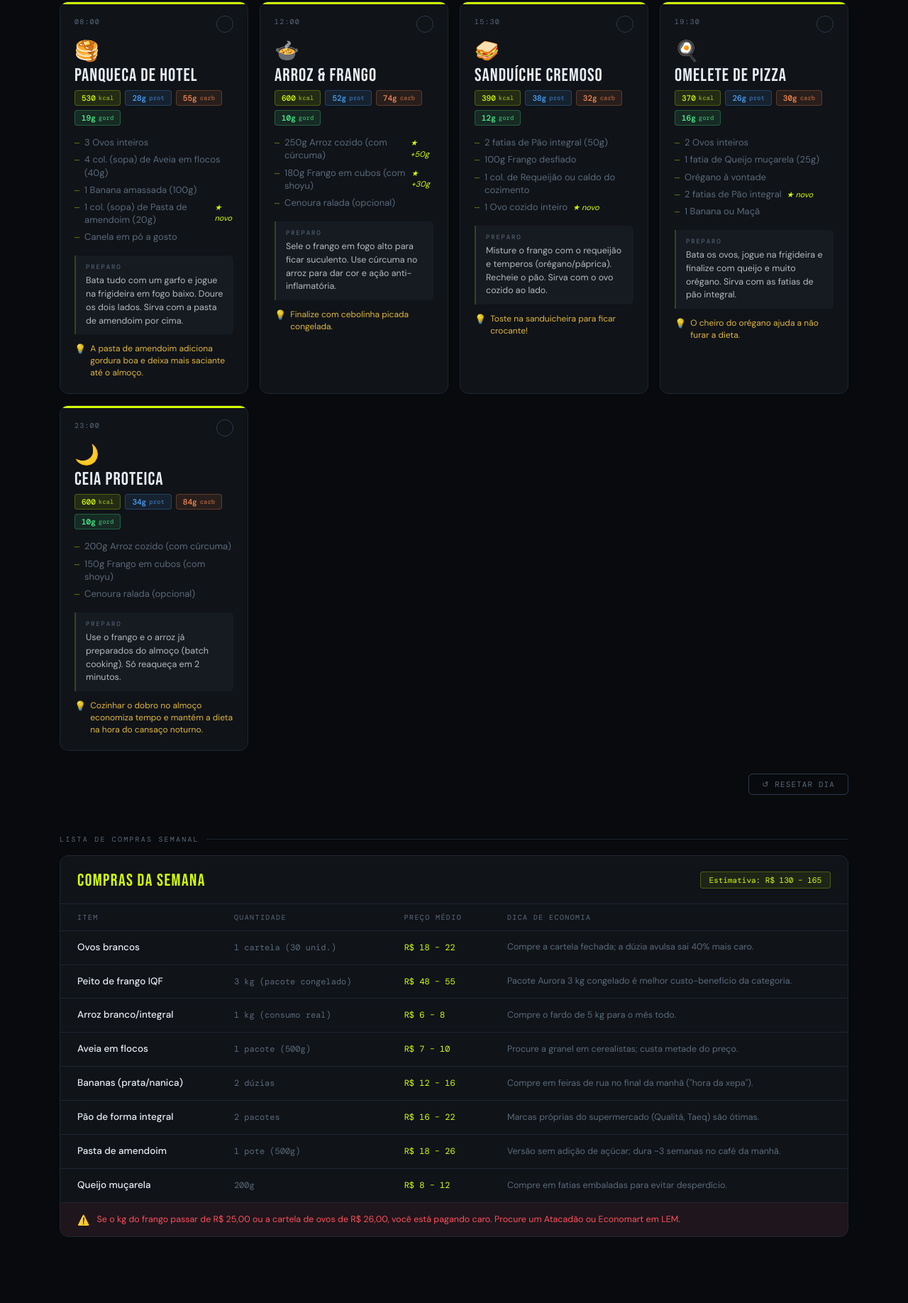
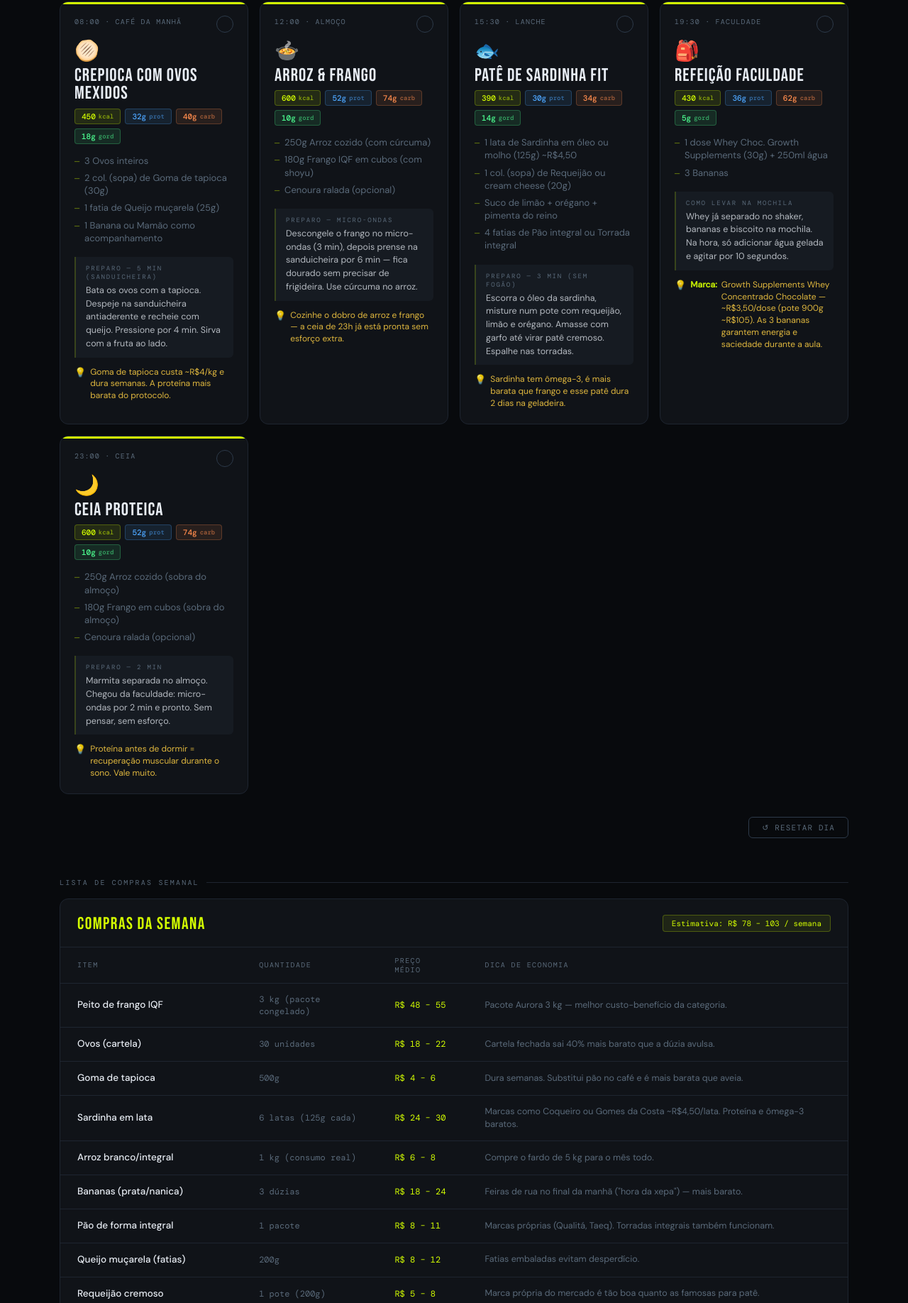
Before and after one commit to caioemanoelxavier-bit/Dieta, a plain HTML site: page index.html in a window 1280 px wide. Shown: the part 964-2800 px from the top of the page at 71% size. Drawn offline with nearby package versions, Linux system fonts and the light colour scheme.

Commit message:
Nova Dieta!

```diff
--- a/index.html
+++ b/index.html
@@ -548,23 +548,23 @@ h1 .highlight { color: var(--acid); }
 <div class="macro-totals">
   <div class="macro-total-card kcal">
     <div class="macro-total-label">Calorias totais</div>
-    <div class="macro-total-value">2.490</div>
+    <div class="macro-total-value">2.470</div>
     <div class="macro-total-unit">kcal / dia</div>
   </div>
   <div class="macro-total-card prot">
     <div class="macro-total-label">Proteína</div>
-    <div class="macro-total-value">178g</div>
-    <div class="macro-total-unit">~29% das calorias</div>
+    <div class="macro-total-value">202g</div>
+    <div class="macro-total-unit">~33% das calorias</div>
   </div>
   <div class="macro-total-card carb">
     <div class="macro-total-label">Carboidratos</div>
-    <div class="macro-total-value">275g</div>
-    <div class="macro-total-unit">~44% das calorias</div>
+    <div class="macro-total-value">284g</div>
+    <div class="macro-total-unit">~46% das calorias</div>
   </div>
   <div class="macro-total-card fat">
     <div class="macro-total-label">Gordura</div>
-    <div class="macro-total-value">67g</div>
-    <div class="macro-total-unit">~27% das calorias</div>
+    <div class="macro-total-value">57g</div>
+    <div class="macro-total-unit">~21% das calorias</div>
   </div>
 </div>
 
@@ -607,7 +607,7 @@ h1 .highlight { color: var(--acid); }
   <div class="meal-card" id="card-1" onclick="toggle(1)">
     <div class="card-stripe"></div>
     <div class="card-head">
-      <span class="time-badge">08:00</span>
+      <span class="time-badge">08:00 · Café da Manhã</span>
       <div class="check-circle">
         <svg width="11" height="9" viewBox="0 0 11 9" fill="none">
           <polyline points="1,4.5 4,7.5 10,1" stroke="#080a0d" stroke-width="2" stroke-linecap="round" stroke-linejoin="round"/>
@@ -615,34 +615,33 @@ h1 .highlight { color: var(--acid); }
       </div>
     </div>
     <div class="card-body">
-      <span class="meal-icon">🥞</span>
-      <div class="meal-title">Panqueca de Hotel</div>
+      <span class="meal-icon">🫓</span>
+      <div class="meal-title">Crepioca com Ovos Mexidos</div>
       <div class="macro-row">
-        <div class="macro-pill kcal">530 <span>kcal</span></div>
-        <div class="macro-pill prot">28g <span>prot</span></div>
-        <div class="macro-pill carb">55g <span>carb</span></div>
-        <div class="macro-pill fat">19g <span>gord</span></div>
+        <div class="macro-pill kcal">450 <span>kcal</span></div>
+        <div class="macro-pill prot">32g <span>prot</span></div>
+        <div class="macro-pill carb">40g <span>carb</span></div>
+        <div class="macro-pill fat">18g <span>gord</span></div>
       </div>
       <ul class="ingredients-list">
         <li>3 Ovos inteiros</li>
-        <li>4 col. (sopa) de Aveia em flocos (40g)</li>
-        <li>1 Banana amassada (100g)</li>
-        <li>1 col. (sopa) de Pasta de amendoim (20g) <em style="color:var(--acid);font-size:11px;">★ novo</em></li>
-        <li>Canela em pó a gosto</li>
+        <li>2 col. (sopa) de Goma de tapioca (30g)</li>
+        <li>1 fatia de Queijo muçarela (25g)</li>
+        <li>1 Banana ou Mamão como acompanhamento</li>
       </ul>
       <div class="instruction-box">
-        <div class="ins-label">Preparo</div>
-        <p>Bata tudo com um garfo e jogue na frigideira em fogo baixo. Doure os dois lados. Sirva com a pasta de amendoim por cima.</p>
+        <div class="ins-label">Preparo — 5 min (sanduicheira)</div>
+        <p>Bata os ovos com a tapioca. Despeje na sanduicheira antiaderente e recheie com queijo. Pressione por 4 min. Sirva com a fruta ao lado.</p>
       </div>
-      <div class="tip"><span class="tip-icon">💡</span>A pasta de amendoim adiciona gordura boa e deixa mais saciante até o almoço.</div>
+      <div class="tip"><span class="tip-icon">💡</span>Goma de tapioca custa ~R$4/kg e dura semanas. A proteína mais barata do protocolo.</div>
     </div>
   </div>
 
-  <!-- R2: Almoço -->
+  <!-- R2: Almoço MANTIDO -->
   <div class="meal-card" id="card-2" onclick="toggle(2)">
     <div class="card-stripe"></div>
     <div class="card-head">
-      <span class="time-badge">12:00</span>
+      <span class="time-badge">12:00 · Almoço</span>
       <div class="check-circle">
         <svg width="11" height="9" viewBox="0 0 11 9" fill="none">
           <polyline points="1,4.5 4,7.5 10,1" stroke="#080a0d" stroke-width="2" stroke-linecap="round" stroke-linejoin="round"/>
@@ -659,15 +658,15 @@ h1 .highlight { color: var(--acid); }
         <div class="macro-pill fat">10g <span>gord</span></div>
       </div>
       <ul class="ingredients-list">
-        <li>250g Arroz cozido (com cúrcuma) <em style="color:var(--acid);font-size:11px;">★ +50g</em></li>
-        <li>180g Frango em cubos (com shoyu) <em style="color:var(--acid);font-size:11px;">★ +30g</em></li>
+        <li>250g Arroz cozido (com cúrcuma)</li>
+        <li>180g Frango IQF em cubos (com shoyu)</li>
         <li>Cenoura ralada (opcional)</li>
       </ul>
       <div class="instruction-box">
-        <div class="ins-label">Preparo</div>
-        <p>Sele o frango em fogo alto para ficar suculento. Use cúrcuma no arroz para dar cor e ação anti-inflamatória.</p>
+        <div class="ins-label">Preparo — micro-ondas</div>
+        <p>Descongele o frango no micro-ondas (3 min), depois prense na sanduicheira por 6 min — fica dourado sem precisar de frigideira. Use cúrcuma no arroz.</p>
       </div>
-      <div class="tip"><span class="tip-icon">💡</span>Finalize com cebolinha picada congelada.</div>
+      <div class="tip"><span class="tip-icon">💡</span>Cozinhe o dobro de arroz e frango — a ceia de 23h já está pronta sem esforço extra.</div>
     </div>
   </div>
 
@@ -675,7 +674,7 @@ h1 .highlight { color: var(--acid); }
   <div class="meal-card" id="card-3" onclick="toggle(3)">
     <div class="card-stripe"></div>
     <div class="card-head">
-      <span class="time-badge">15:30</span>
+      <span class="time-badge">15:30 · Lanche</span>
       <div class="check-circle">
         <svg width="11" height="9" viewBox="0 0 11 9" fill="none">
           <polyline points="1,4.5 4,7.5 10,1" stroke="#080a0d" stroke-width="2" stroke-linecap="round" stroke-linejoin="round"/>
@@ -683,33 +682,33 @@ h1 .highlight { color: var(--acid); }
       </div>
     </div>
     <div class="card-body">
-      <span class="meal-icon">🥪</span>
-      <div class="meal-title">Sanduíche Cremoso</div>
+      <span class="meal-icon">🐟</span>
+      <div class="meal-title">Patê de Sardinha Fit</div>
       <div class="macro-row">
         <div class="macro-pill kcal">390 <span>kcal</span></div>
-        <div class="macro-pill prot">38g <span>prot</span></div>
-        <div class="macro-pill carb">32g <span>carb</span></div>
-        <div class="macro-pill fat">12g <span>gord</span></div>
+        <div class="macro-pill prot">30g <span>prot</span></div>
+        <div class="macro-pill carb">34g <span>carb</span></div>
+        <div class="macro-pill fat">14g <span>gord</span></div>
       </div>
       <ul class="ingredients-list">
-        <li>2 fatias de Pão integral (50g)</li>
-        <li>100g Frango desfiado</li>
-        <li>1 col. de Requeijão ou caldo do cozimento</li>
-        <li>1 Ovo cozido inteiro <em style="color:var(--acid);font-size:11px;">★ novo</em></li>
+        <li>1 lata de Sardinha em óleo ou molho (125g) ~R$4,50</li>
+        <li>1 col. (sopa) de Requeijão ou cream cheese (20g)</li>
+        <li>Suco de limão + orégano + pimenta do reino</li>
+        <li>4 fatias de Pão integral ou Torrada integral</li>
       </ul>
       <div class="instruction-box">
-        <div class="ins-label">Preparo</div>
-        <p>Misture o frango com o requeijão e temperos (orégano/páprica). Recheie o pão. Sirva com o ovo cozido ao lado.</p>
+        <div class="ins-label">Preparo — 3 min (sem fogão)</div>
+        <p>Escorra o óleo da sardinha, misture num pote com requeijão, limão e orégano. Amasse com garfo até virar patê cremoso. Espalhe nas torradas.</p>
       </div>
-      <div class="tip"><span class="tip-icon">💡</span>Toste na sanduicheira para ficar crocante!</div>
+      <div class="tip"><span class="tip-icon">💡</span>Sardinha tem ômega-3, é mais barata que frango e esse patê dura 2 dias na geladeira.</div>
     </div>
   </div>
 
-  <!-- R4: Jantar -->
+  <!-- R4: Faculdade -->
   <div class="meal-card" id="card-4" onclick="toggle(4)">
     <div class="card-stripe"></div>
     <div class="card-head">
-      <span class="time-badge">19:30</span>
+      <span class="time-badge">19:30 · Faculdade</span>
       <div class="check-circle">
         <svg width="11" height="9" viewBox="0 0 11 9" fill="none">
           <polyline points="1,4.5 4,7.5 10,1" stroke="#080a0d" stroke-width="2" stroke-linecap="round" stroke-linejoin="round"/>
@@ -717,34 +716,31 @@ h1 .highlight { color: var(--acid); }
       </div>
     </div>
     <div class="card-body">
-      <span class="meal-icon">🍳</span>
-      <div class="meal-title">Omelete de Pizza</div>
+      <span class="meal-icon">🎒</span>
+      <div class="meal-title">Refeição Faculdade</div>
       <div class="macro-row">
-        <div class="macro-pill kcal">370 <span>kcal</span></div>
-        <div class="macro-pill prot">26g <span>prot</span></div>
-        <div class="macro-pill carb">30g <span>carb</span></div>
-        <div class="macro-pill fat">16g <span>gord</span></div>
+        <div class="macro-pill kcal">430 <span>kcal</span></div>
+        <div class="macro-pill prot">36g <span>prot</span></div>
+        <div class="macro-pill carb">62g <span>carb</span></div>
+        <div class="macro-pill fat">5g <span>gord</span></div>
       </div>
       <ul class="ingredients-list">
-        <li>2 Ovos inteiros</li>
-        <li>1 fatia de Queijo muçarela (25g)</li>
-        <li>Orégano à vontade</li>
-        <li>2 fatias de Pão integral <em style="color:var(--acid);font-size:11px;">★ novo</em></li>
-        <li>1 Banana ou Maçã</li>
+        <li>1 dose Whey Choc. Growth Supplements (30g) + 250ml água</li>
+        <li>3 Bananas</li>
       </ul>
       <div class="instruction-box">
-        <div class="ins-label">Preparo</div>
-        <p>Bata os ovos, jogue na frigideira e finalize com queijo e muito orégano. Sirva com as fatias de pão integral.</p>
+        <div class="ins-label">Como levar na mochila</div>
+        <p>Whey já separado no shaker, bananas e biscoito na mochila. Na hora, só adicionar água gelada e agitar por 10 segundos.</p>
       </div>
-      <div class="tip"><span class="tip-icon">💡</span>O cheiro do orégano ajuda a não furar a dieta.</div>
+      <div class="tip"><span class="tip-icon">💡</span><strong style="color:var(--acid)">Marca:</strong> Growth Supplements Whey Concentrado Chocolate — ~R$3,50/dose (pote 900g ~R$105). As 3 bananas garantem energia e saciedade durante a aula.</div>
     </div>
   </div>
 
-  <!-- R5: Ceia -->
+  <!-- R5: Ceia MANTIDA -->
   <div class="meal-card" id="card-5" onclick="toggle(5)">
     <div class="card-stripe"></div>
     <div class="card-head">
-      <span class="time-badge">23:00</span>
+      <span class="time-badge">23:00 · Ceia</span>
       <div class="check-circle">
         <svg width="11" height="9" viewBox="0 0 11 9" fill="none">
           <polyline points="1,4.5 4,7.5 10,1" stroke="#080a0d" stroke-width="2" stroke-linecap="round" stroke-linejoin="round"/>
@@ -756,20 +752,20 @@ h1 .highlight { color: var(--acid); }
       <div class="meal-title">Ceia Proteica</div>
       <div class="macro-row">
         <div class="macro-pill kcal">600 <span>kcal</span></div>
-        <div class="macro-pill prot">34g <span>prot</span></div>
-        <div class="macro-pill carb">84g <span>carb</span></div>
+        <div class="macro-pill prot">52g <span>prot</span></div>
+        <div class="macro-pill carb">74g <span>carb</span></div>
         <div class="macro-pill fat">10g <span>gord</span></div>
       </div>
       <ul class="ingredients-list">
-        <li>200g Arroz cozido (com cúrcuma)</li>
-        <li>150g Frango em cubos (com shoyu)</li>
+        <li>250g Arroz cozido (sobra do almoço)</li>
+        <li>180g Frango em cubos (sobra do almoço)</li>
         <li>Cenoura ralada (opcional)</li>
       </ul>
       <div class="instruction-box">
-        <div class="ins-label">Preparo</div>
-        <p>Use o frango e o arroz já preparados do almoço (batch cooking). Só reaqueça em 2 minutos.</p>
+        <div class="ins-label">Preparo — 2 min</div>
+        <p>Marmita separada no almoço. Chegou da faculdade: micro-ondas por 2 min e pronto. Sem pensar, sem esforço.</p>
       </div>
-      <div class="tip"><span class="tip-icon">💡</span>Cozinhar o dobro no almoço economiza tempo e mantém a dieta na hora do cansaço noturno.</div>
+      <div class="tip"><span class="tip-icon">💡</span>Proteína antes de dormir = recuperação muscular durante o sono. Vale muito.</div>
     </div>
   </div>
 
@@ -784,7 +780,7 @@ h1 .highlight { color: var(--acid); }
   <div class="shopping-section">
     <div class="shop-header">
       <div class="shop-title">Compras da Semana</div>
-      <div class="price-badge">Estimativa: R$ 130 – 165</div>
+      <div class="price-badge">Estimativa: R$ 78 – 103 / semana</div>
     </div>
     <div class="table-scroll">
       <table class="shop-table">
@@ -798,16 +794,28 @@ h1 .highlight { color: var(--acid); }
         </thead>
         <tbody>
           <tr>
-            <td>Ovos brancos</td>
-            <td>1 cartela (30 unid.)</td>
-            <td>R$ 18 – 22</td>
-            <td>Compre a cartela fechada; a dúzia avulsa sai 40% mais caro.</td>
-          </tr>
-          <tr>
             <td>Peito de frango IQF</td>
             <td>3 kg (pacote congelado)</td>
             <td>R$ 48 – 55</td>
-            <td>Pacote Aurora 3 kg congelado é melhor custo-benefício da categoria.</td>
+            <td>Pacote Aurora 3 kg — melhor custo-benefício da categoria.</td>
+          </tr>
+          <tr>
+            <td>Ovos (cartela)</td>
+            <td>30 unidades</td>
+            <td>R$ 18 – 22</td>
+            <td>Cartela fechada sai 40% mais barato que a dúzia avulsa.</td>
+          </tr>
+          <tr>
+            <td>Goma de tapioca</td>
+            <td>500g</td>
+            <td>R$ 4 – 6</td>
+            <td>Dura semanas. Substitui pão no café e é mais barata que aveia.</td>
+          </tr>
+          <tr>
+            <td>Sardinha em lata</td>
+            <td>6 latas (125g cada)</td>
+            <td>R$ 24 – 30</td>
+            <td>Marcas como Coqueiro ou Gomes da Costa ~R$4,50/lata. Proteína e ômega-3 baratos.</td>
           </tr>
           <tr>
             <td>Arroz branco/integral</td>
@@ -816,41 +824,41 @@ h1 .highlight { color: var(--acid); }
             <td>Compre o fardo de 5 kg para o mês todo.</td>
           </tr>
           <tr>
-            <td>Aveia em flocos</td>
-            <td>1 pacote (500g)</td>
-            <td>R$ 7 – 10</td>
-            <td>Procure a granel em cerealistas; custa metade do preço.</td>
-          </tr>
-          <tr>
             <td>Bananas (prata/nanica)</td>
-            <td>2 dúzias</td>
-            <td>R$ 12 – 16</td>
-            <td>Compre em feiras de rua no final da manhã ("hora da xepa").</td>
+            <td>3 dúzias</td>
+            <td>R$ 18 – 24</td>
+            <td>Feiras de rua no final da manhã ("hora da xepa") — mais barato.</td>
           </tr>
           <tr>
             <td>Pão de forma integral</td>
-            <td>2 pacotes</td>
-            <td>R$ 16 – 22</td>
-            <td>Marcas próprias do supermercado (Qualitá, Taeq) são ótimas.</td>
+            <td>1 pacote</td>
+            <td>R$ 8 – 11</td>
+            <td>Marcas próprias (Qualitá, Taeq). Torradas integrais também funcionam.</td>
           </tr>
           <tr>
-            <td>Pasta de amendoim</td>
-            <td>1 pote (500g)</td>
-            <td>R$ 18 – 26</td>
-            <td>Versão sem adição de açúcar; dura ~3 semanas no café da manhã.</td>
+            <td>Queijo muçarela (fatias)</td>
+            <td>200g</td>
+            <td>R$ 8 – 12</td>
+            <td>Fatias embaladas evitam desperdício.</td>
           </tr>
           <tr>
-            <td>Queijo muçarela</td>
-            <td>200g</td>
-            <td>R$ 8 – 12</td>
-            <td>Compre em fatias embaladas para evitar desperdício.</td>
+            <td>Requeijão cremoso</td>
+            <td>1 pote (200g)</td>
+            <td>R$ 5 – 8</td>
+            <td>Marca própria do mercado é tão boa quanto as famosas para patê.</td>
+          </tr>
+          <tr>
+            <td>Whey Growth Supplements Chocolate</td>
+            <td>7 doses (210g do pote)</td>
+            <td>R$ 23 – 27</td>
+            <td>Custo proporcional de 7 doses de um pote 900g (~30 doses). Compre direto no site da Growth ou Shopee.</td>
           </tr>
         </tbody>
       </table>
     </div>
     <div class="alert-row">
       <span class="alert-icon">⚠️</span>
-      <p>Se o kg do frango passar de R$ 25,00 ou a cartela de ovos de R$ 26,00, você está pagando caro. Procure um Atacadão ou Economart em LEM.</p>
+      <p>Se o kg do frango passar de R$ 25,00 ou a lata de sardinha de R$ 6,00, você está pagando caro — procure o Atacadão ou Economart em LEM. O pote de whey Growth não deve passar de R$ 115,00; acima disso, compre direto no site deles ou na Shopee.</p>
     </div>
   </div>
 </div>
```
